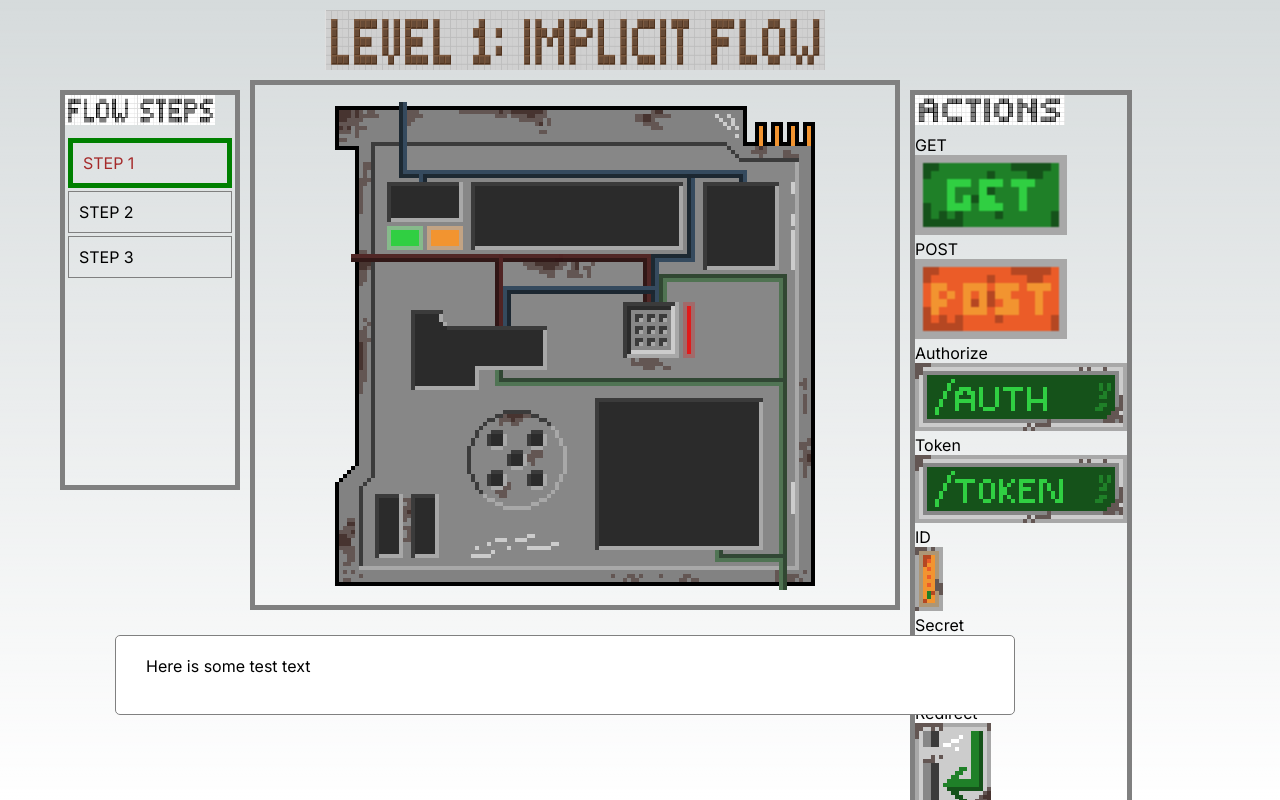
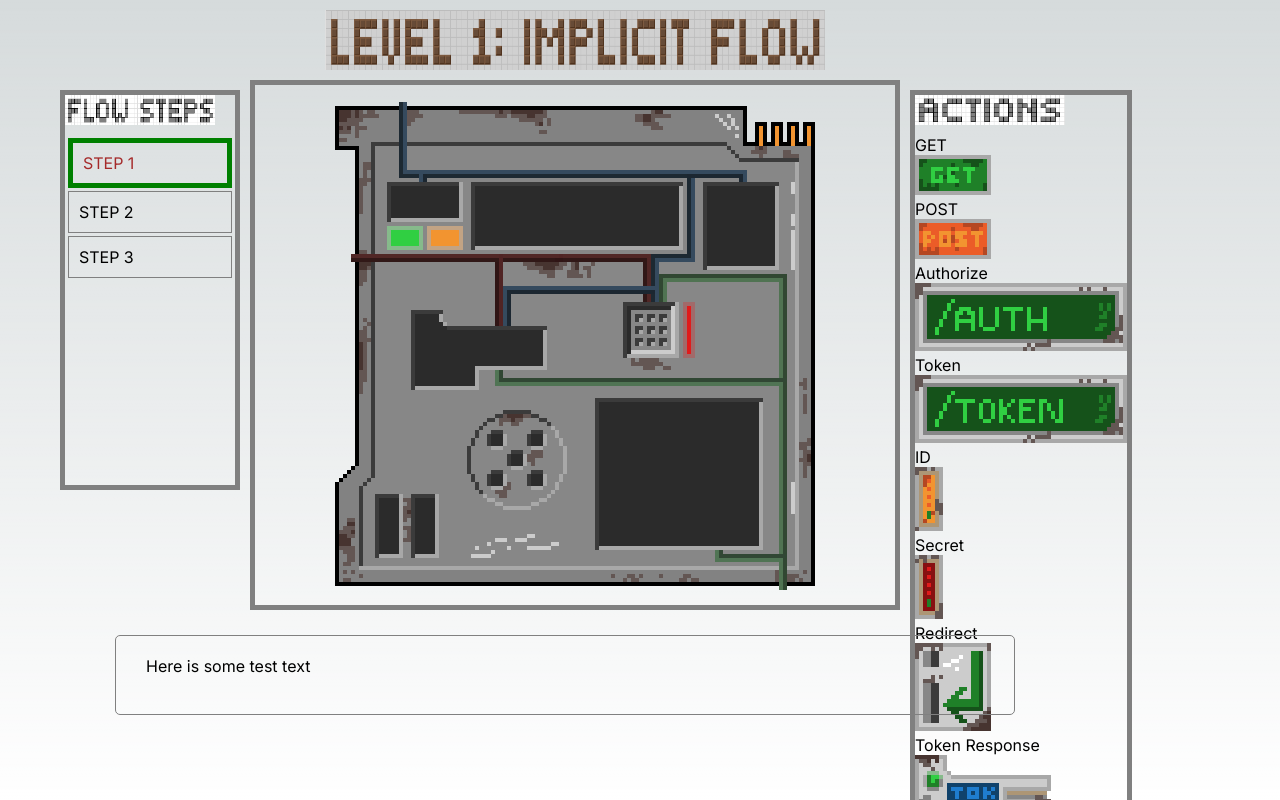
Before and after one commit to mattcobley/oidc-game, a Next.js app: page /game/implicit-flow in a window 1280 px wide. Shown: the top 800 px of the page. Built offline with nearby package versions, Linux system fonts and the light colour scheme.

Commit message:
Add code and update sizes

```diff
--- a/src/app/game/game.module.css
+++ b/src/app/game/game.module.css
@@ -29,7 +29,6 @@
   border-radius: 5px;
   margin: 15px;
   border: 1px solid grey;
-  background-color: white;
   position: absolute;
   top: 620px;
   left: 100px;
--- a/src/app/game/implicit-flow/page.js
+++ b/src/app/game/implicit-flow/page.js
@@ -19,15 +19,15 @@ export default function ImplicitFlow() {
       levelTitleWidth={500}
       levelTitleHeight={60}
       options={[
-        { name: "get-request", text: "GET", imagePath: "/get_method.png", imageWidth: 152, imageHeight: 80 },
-        { name: "post-request", text: "POST", imagePath: "/post_method.png", imageWidth: 152, imageHeight: 80 },
+        { name: "get-request", text: "GET", imagePath: "/get_method.png", imageWidth: 76, imageHeight: 40 },
+        { name: "post-request", text: "POST", imagePath: "/post_method.png", imageWidth: 76, imageHeight: 40 },
         { name: "auth-endpoint", text: "Authorize", imagePath: "/auth_endpoint.png", imageWidth: 212, imageHeight: 68 },
         { name: "token-endpoint", text: "Token", imagePath: "/token_endpoint.png", imageWidth: 212, imageHeight: 68 },
         { name: "client-id", text: "ID", imagePath: "/client_id.png", imageWidth: 28, imageHeight: 64 },
         { name: "client-secret", text: "Secret", imagePath: "/client_secret.png", imageWidth: 28, imageHeight: 64 },
         { name: "redirect-uri", text: "Redirect", imagePath: "/redirect.png", imageWidth: 76, imageHeight: 88 },
         { name: "token-response", text: "Token Response", imagePath: "/token_response.png", imageWidth: 136, imageHeight: 80 },
-        { name: "scopes", text: "Scopes", imagePath: "/scopes.gif", imageWidth: 168, imageHeight: 152 }
+        { name: "scopes", text: "Scopes", imagePath: "/scopes.gif", imageWidth: 168, imageHeight: 152 },
       ]}
       answers={[{ dropzoneId: "dropzone1", dragId: "get-request" }]}
       steps={[
```
Also changed, not shown: public/code.png (added).
